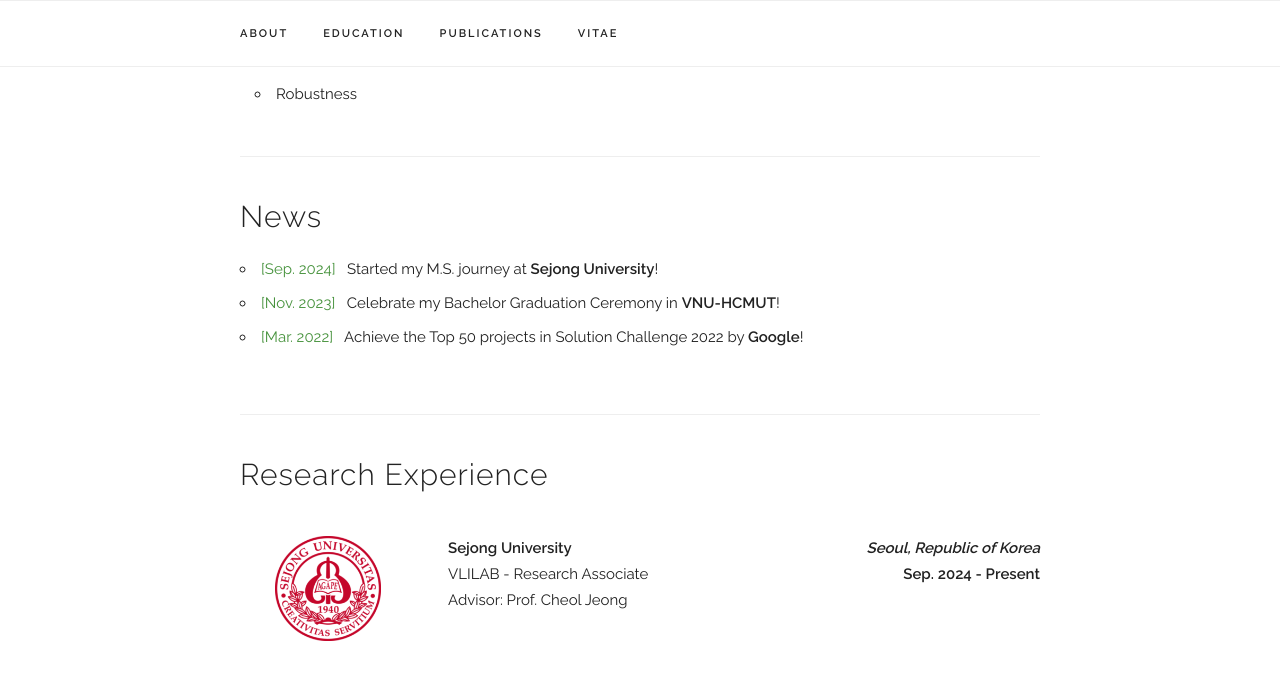
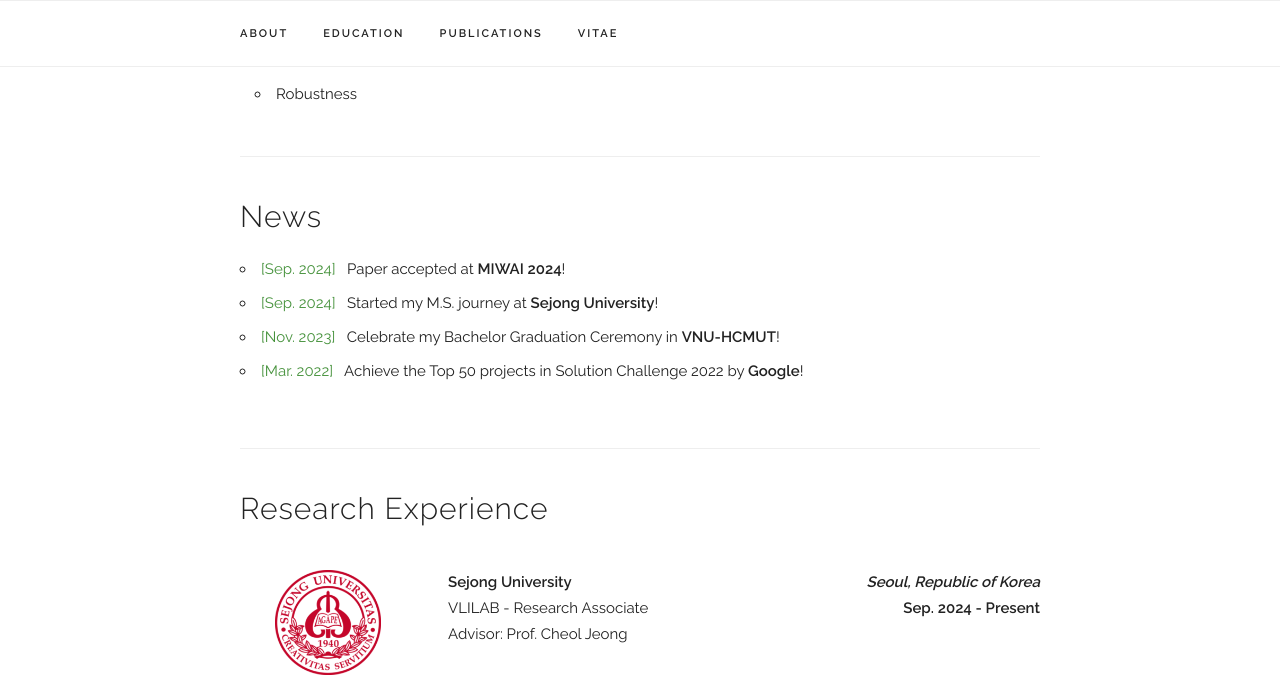
Before and after one commit to visiondrag/visiondrag.github.io, a Jekyll site: the page built from index.html, in a window 1280 px wide and 900 px high, scrolled down 941 px, cut to the strip 0-675 px from the top of the window. Built offline with Jekyll 4.4.1, drawn with Linux system fonts in a browser that asks for light colours; some web fonts are replaced.

Commit message:
Update news.

```diff
--- a/index.html
+++ b/index.html
@@ -121,6 +121,10 @@ layout: default
 <div class="docs-section" id="news">
   <h4>News</h4>
     <ul>
+      <li>
+        <b style="color: #46923c; font-weight: normal;">[Sep. 2024]</b>&nbsp&nbsp
+        Paper accepted at <b>MIWAI 2024</b>!
+      </li>
       <li>
         <b style="color: #46923c; font-weight: normal;">[Sep. 2024]</b>&nbsp&nbsp
         Started my M.S. journey at <b>Sejong University</b>!
```
